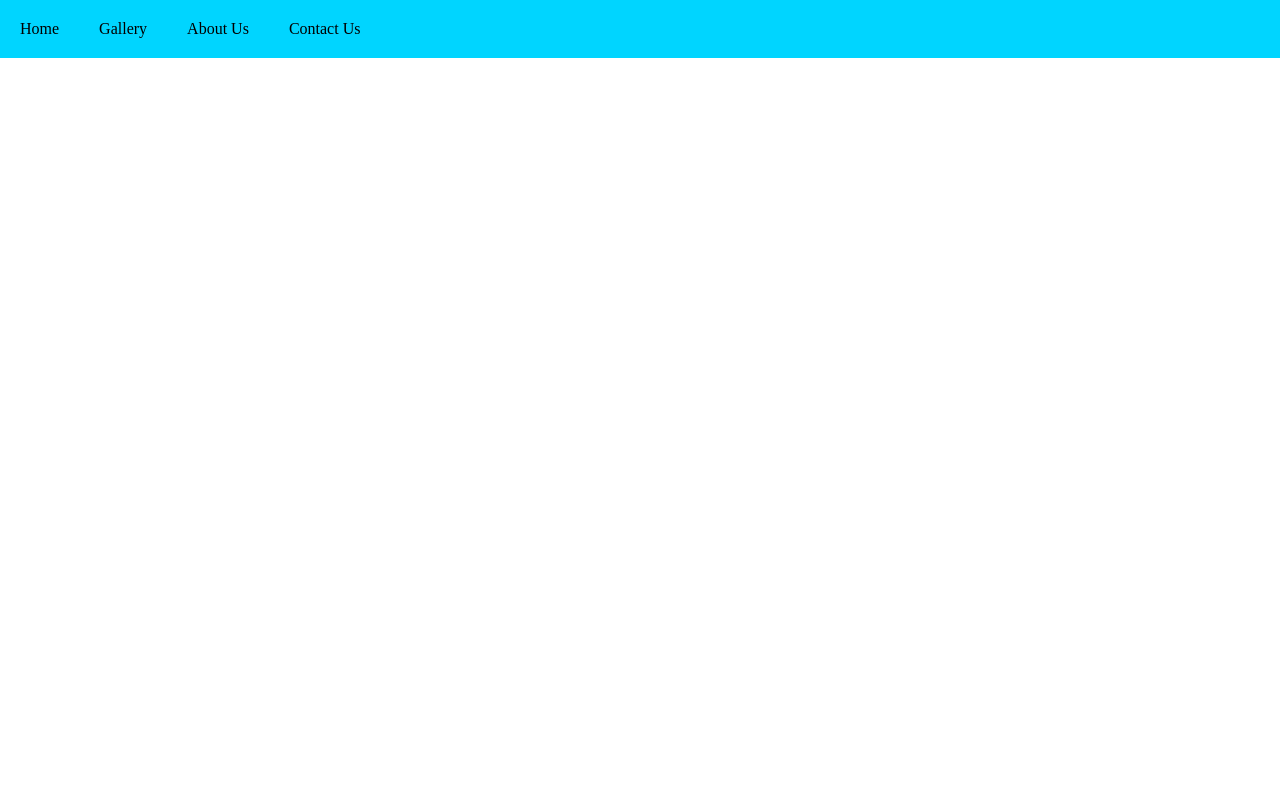
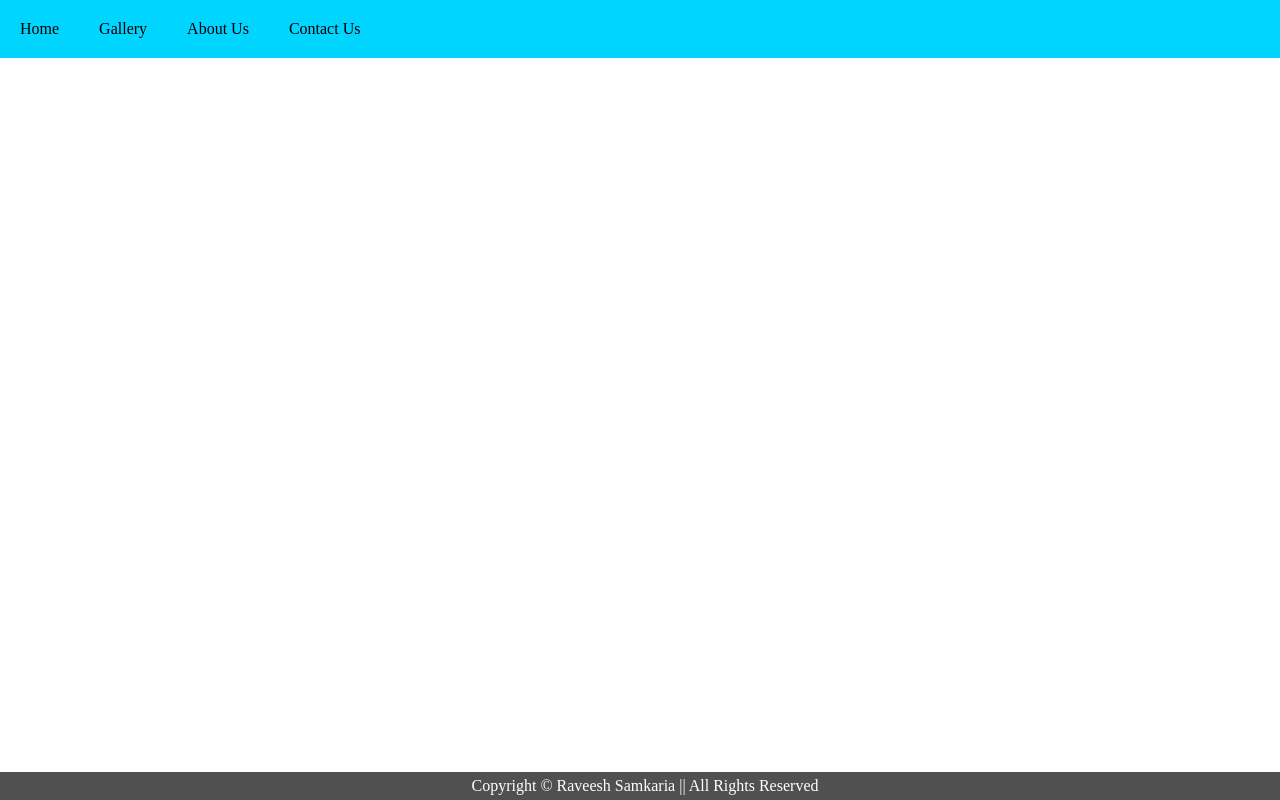
Before and after one commit to RaveeshSam/React, a React (Vite) app in the folder vite-app/: page / in a window 1280 px wide. Built offline with nearby package versions, Linux system fonts and the light colour scheme.

Commit message:
Added: Footer

```diff
--- a/vite-app/src/App.jsx
+++ b/vite-app/src/App.jsx
@@ -1,10 +1,12 @@
 import Navbar from "./components/Navbar";
+import Footer from "./components/Footer";
 
 function App() {
 
   return (
     <>
       <Navbar />
+      <Footer />
     </>
   )
 }
--- /dev/null
+++ b/vite-app/src/components/Footer.css
@@ -0,0 +1,9 @@
+.footer {
+    text-align: center;
+    background-color: rgb(80, 80, 80);
+    color: white;
+    padding: 5px;
+    width: 100%;
+    position: fixed;
+    bottom: 0;
+}
--- /dev/null
+++ b/vite-app/src/components/Footer.jsx
@@ -0,0 +1,12 @@
+import React from 'react'
+import "./Footer.css"
+
+const Footer = () => {
+  return (
+    <div className='footer'>
+        Copyright &copy; Raveesh Samkaria || All Rights Reserved
+    </div>
+  )
+}
+
+export default Footer
```
